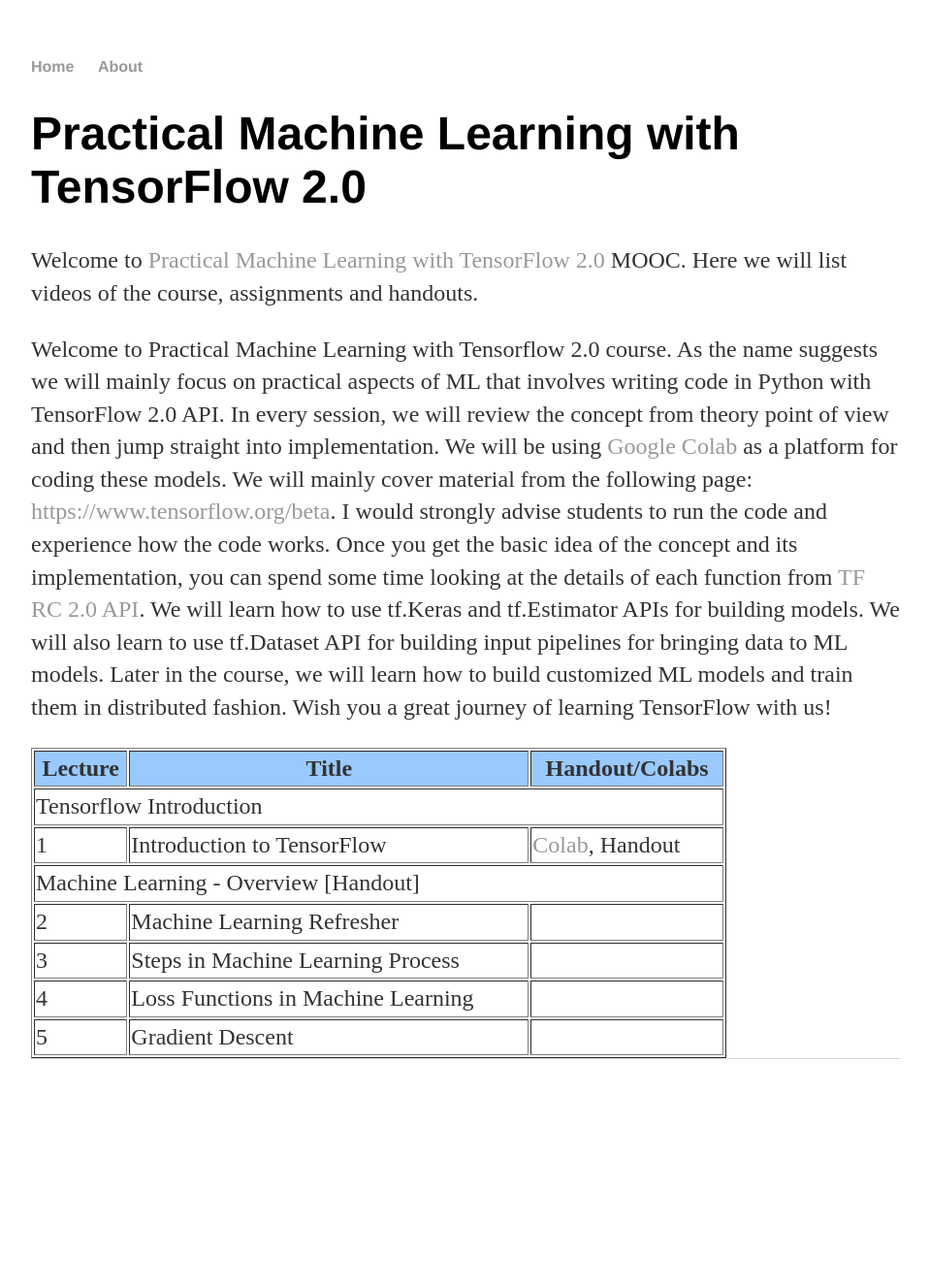
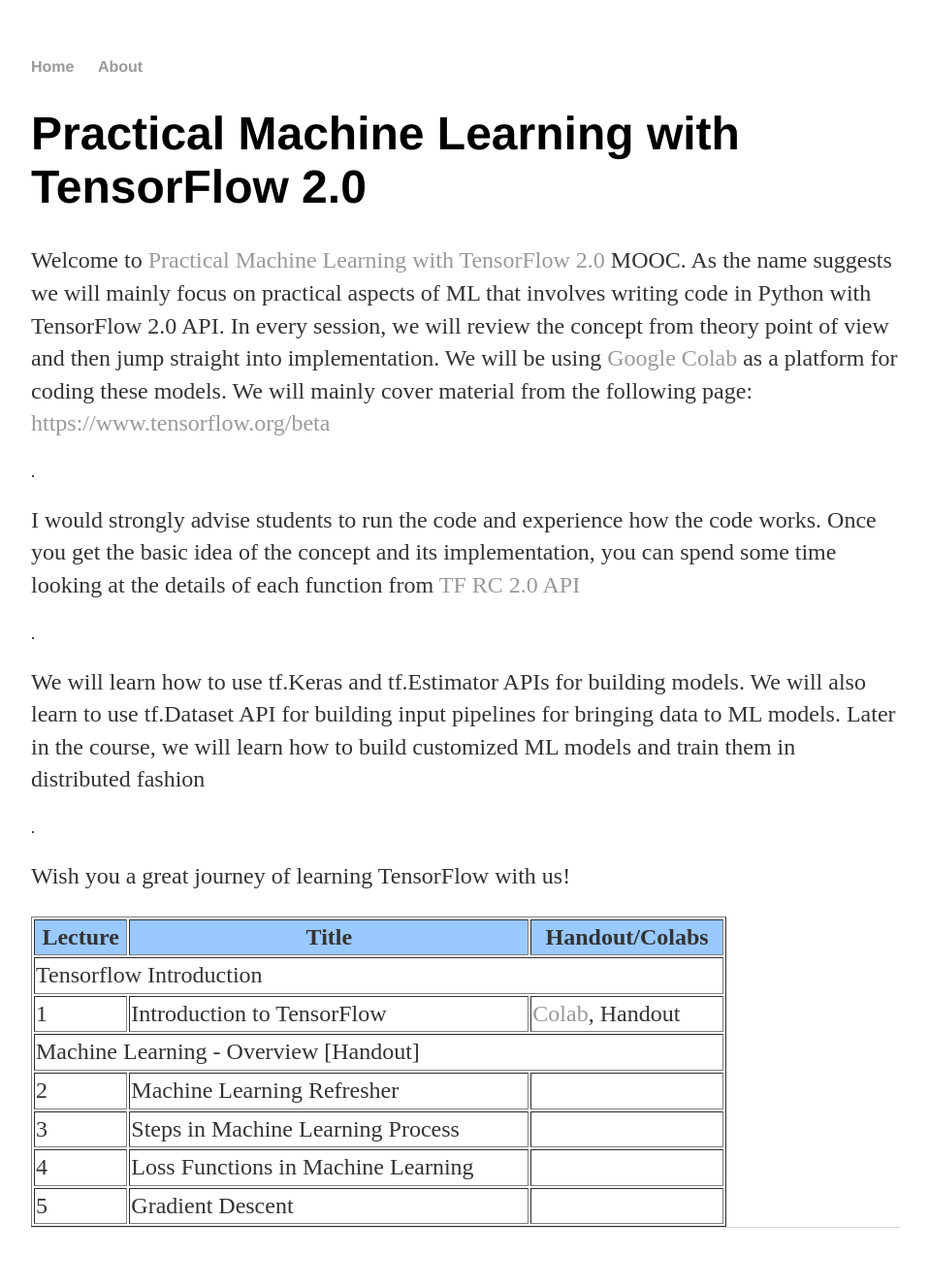
Before and after one commit to tfindiamooc/tfindiamooc.github.io, a Jekyll site: the page built from index.html, in a window 1280 px wide. Shown: the whole page at 97% size, without its empty margins (160-1118 px from the left). Built offline with Jekyll 4.4.1, drawn with Linux system fonts in a browser that asks for light colours; before the commit the page ends 1152 px from its top, so only the background shows below that.

Commit message:
Update index.html

```diff
--- a/index.html
+++ b/index.html
@@ -6,26 +6,21 @@
 	<h1>Practical Machine Learning with TensorFlow 2.0</h1>
 	<p>
 	Welcome to <a href='https://swayam.gov.in/nd1_noc19_cs81/'>Practical Machine Learning with TensorFlow 2.0</a> MOOC.
-	Here we will list videos of the course, assignments and handouts.
-	</p>
+	As the name suggests we will mainly focus on practical aspects of ML that involves writing code in Python with
+	TensorFlow 2.0 API.  In every session, we will review the concept from theory point of view and then jump straight
+	into implementation.  We will be using <a href='http://colab.research.google.com'>Google Colab</a> as a platform
+	for coding these models.  We will mainly cover material from the following page:
+	<a href='https://www.tensorflow.org/beta'>https://www.tensorflow.org/beta</a></p>.
 
-	<p>
-	Welcome to Practical Machine Learning with Tensorflow 2.0 course.  As the name suggests we will mainly focus on
-	practical aspects of ML that involves writing code in Python with TensorFlow 2.0 API.  In every session, we will
-	review the concept from theory point of view and then jump straight into implementation.  We will be using
-	<a href='http://colab.research.google.com'>Google Colab</a> as a platform for coding these models.  We will mainly
-	cover material from the following page: <a href='https://www.tensorflow.org/beta'>https://www.tensorflow.org/beta</a>.
+	<p>I would strongly advise students to run the code and experience how the code works.  Once you get the basic idea
+	of the concept and its implementation, you can spend some time looking at the details of each function from
+	<a href='https://www.tensorflow.org/versions/r2.0/api_docs/python/tf'>TF RC 2.0 API</a></p>.
 
-	I would strongly advise students to run the code and experience how the code works.  Once you get the basic idea
-	of the concept and its implementation, you can spend some time looking at the details of each function from
-	<a href='https://www.tensorflow.org/versions/r2.0/api_docs/python/tf'>TF RC 2.0 API</a>.
+	<p>We will learn how to use tf.Keras and tf.Estimator APIs for building models.  We will also learn to use
+	tf.Dataset API for building input pipelines for bringing data to ML models.  Later in the course, we will
+	learn how to build customized ML models and train them in distributed fashion</p>.
 
-	We will learn how to use tf.Keras and tf.Estimator APIs for building models.  We will also learn to use
-	tf.Dataset API for building input pipelines for bringing data to ML models.  Later in the course, we will
-	learn how to build customized ML models and train them in distributed fashion.
-
-	Wish you a great journey of learning TensorFlow with us!
-	</p>
+	<p>Wish you a great journey of learning TensorFlow with us!</p>
 
 	<table border="1" width="80%">
 	<tr bgcolor='#99c9ff'>
```
